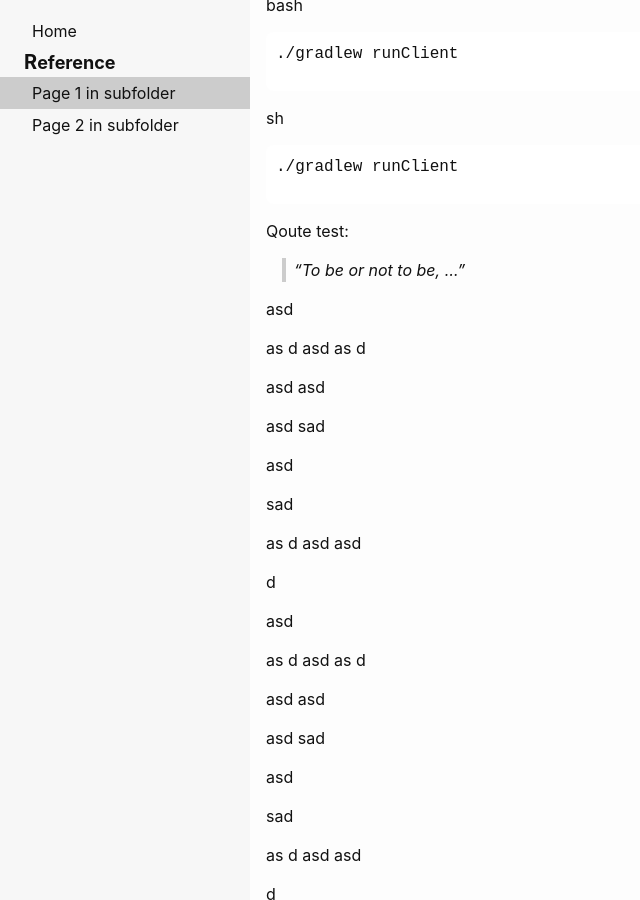
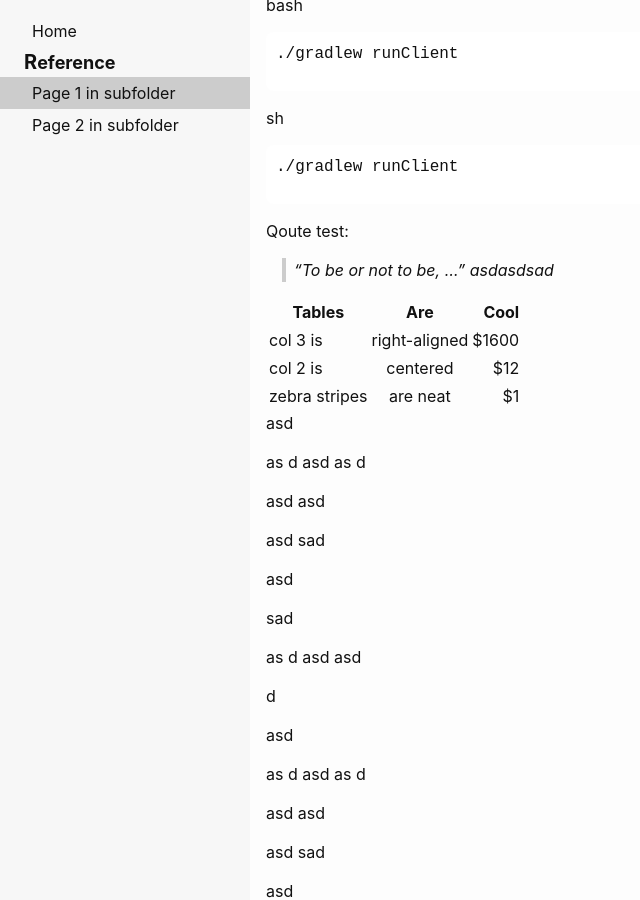
Before and after one commit to CottonMC/Wiki, a Jekyll site: the page built from _pages/_ref/Page1sub.md, in a window 1280 px wide and 900 px high, scrolled down 911 px. Shown: the whole window, without its empty margins (0-640 px from the left). Built offline with Jekyll 4.4.1, drawn with Linux system fonts in a browser that asks for light colours.

Commit message:
markdown test

```diff
--- a/_pages/_ref/Page1sub.md
+++ b/_pages/_ref/Page1sub.md
@@ -49,6 +49,13 @@ sh
 Qoute test:
 
 > "To be or not to be, ..."
+> asdasdsad
+
+| Tables        | Are           | Cool  |
+| ------------- |:-------------:| -----:|
+| col 3 is      | right-aligned | $1600 |
+| col 2 is      | centered      |   $12 |
+| zebra stripes | are neat      |    $1 |
 
 asd
 
```
